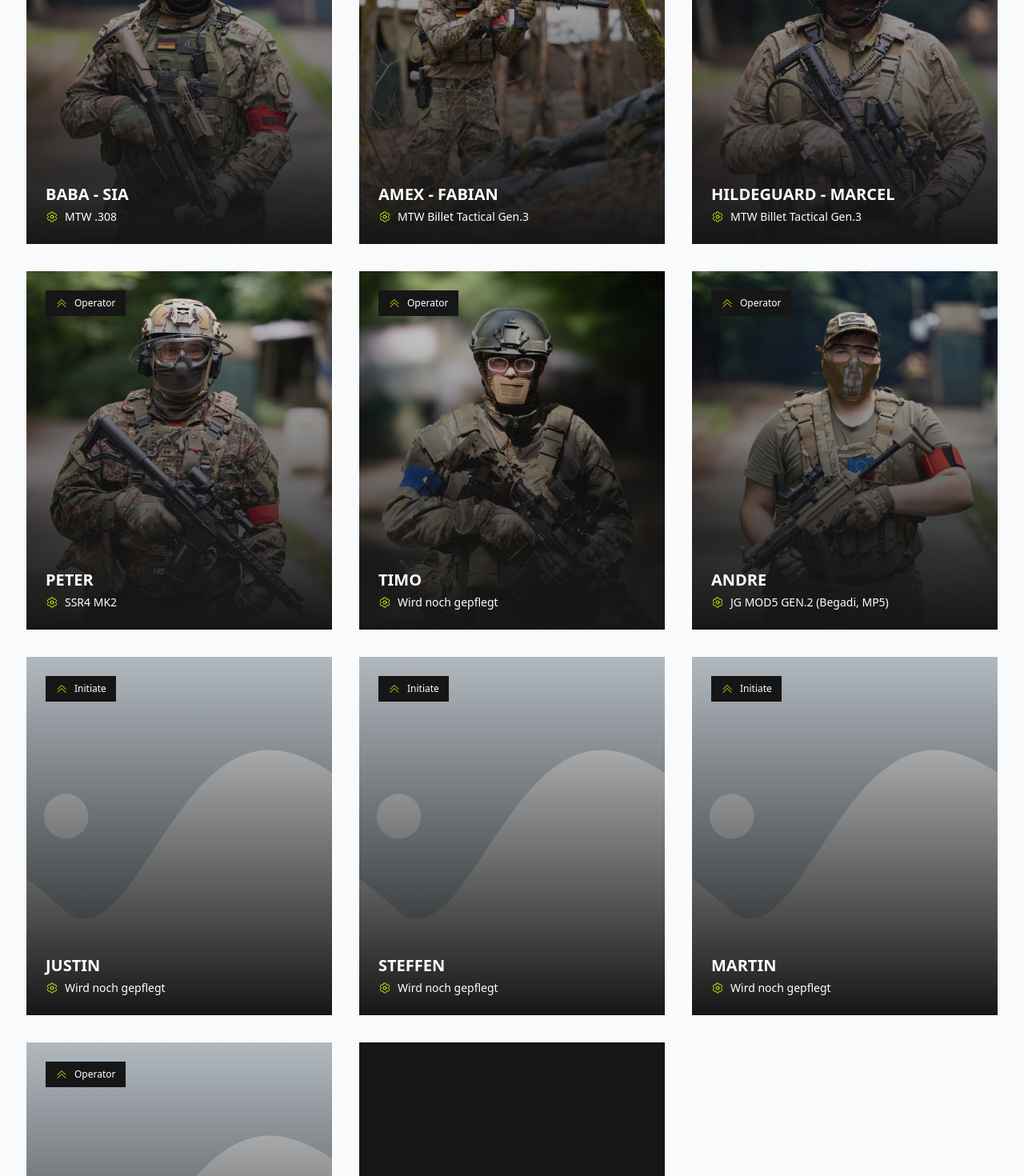
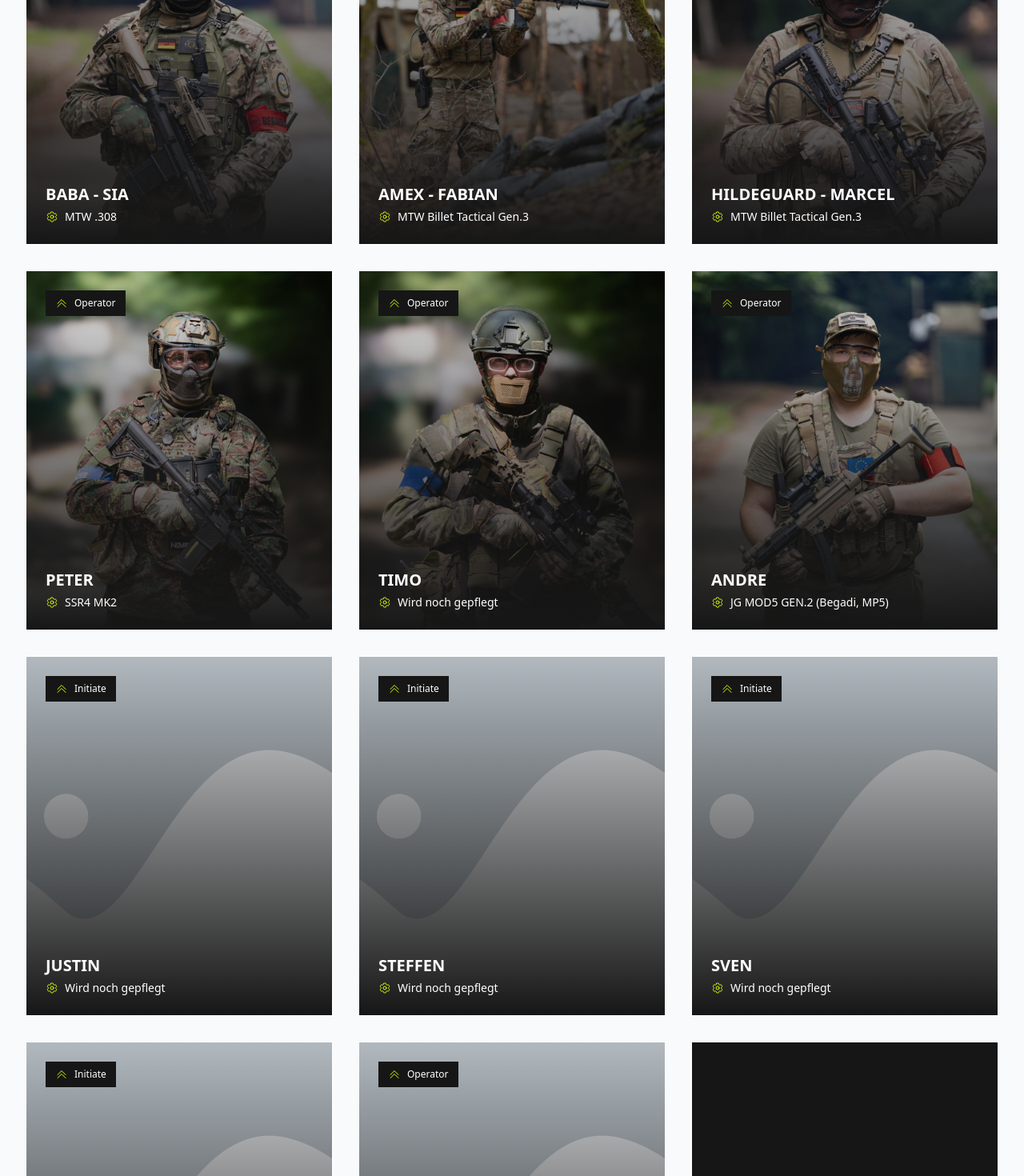
Before and after one commit to fabian-hanso/unitzeroairsoft, a Next.js app: page /mitglieder in a window 1280 px wide. Shown: the part 552-2022 px from the top of the page at 80% size. Built offline with nearby package versions, Linux system fonts and the light colour scheme.

Commit message:
change numbers and images

```diff
--- a/components/Bento/Bento.tsx
+++ b/components/Bento/Bento.tsx
@@ -39,7 +39,7 @@ export default function Bento() {
           <p className="mt-6 text-lg/8 text-gray-600">
             Gemeinsam erreicht man mehr. Dies war der Leitspruch zur Gründung
             der <span className="font-bold text-stone-900">Unit Zero</span>.
-            Inzwischen zählen wir 12 aktive Mitglieder und wachsen stetig!
+            Inzwischen zählen wir 16 aktive Mitglieder und wachsen stetig!
           </p>
         </div>
       </div>
--- a/components/FAQ/FAQ.tsx
+++ b/components/FAQ/FAQ.tsx
@@ -9,7 +9,7 @@ const faqs = [
   {
     question: "Wie viele Mitglieder habt ihr aktuell?",
     answer:
-      "Derzeit zählen wir 12 aktive Mitglieder, wachsen jedoch bei fast jedem Spieltag weiter.",
+      "Derzeit zählen wir 16 aktive Mitglieder, wachsen jedoch bei fast jedem Spieltag weiter.",
   },
   {
     question: "Was hat es mit der Unit Zero Elite auf sich?",
--- a/components/GeneralMemberOverview/GeneralMemberOverview.tsx
+++ b/components/GeneralMemberOverview/GeneralMemberOverview.tsx
@@ -26,7 +26,7 @@ const people = [
   {
     name: "PETER",
     role: "Operator",
-    imageUrl: "/Peter-Profil.jpg",
+    imageUrl: "/Peter-AreaM.jpg",
     weapon: "SSR4 MK2",
   },
   {
@@ -49,6 +49,12 @@ const people = [
   },
   {
     name: "STEFFEN",
+    role: "Initiate",
+    imageUrl: "/Placeholder.webp",
+    weapon: "Wird noch gepflegt",
+  },
+  {
+    name: "SVEN",
     role: "Initiate",
     imageUrl: "/Placeholder.webp",
     weapon: "Wird noch gepflegt",
```
Also changed, not shown: public/Peter-AreaM.jpg (added).
